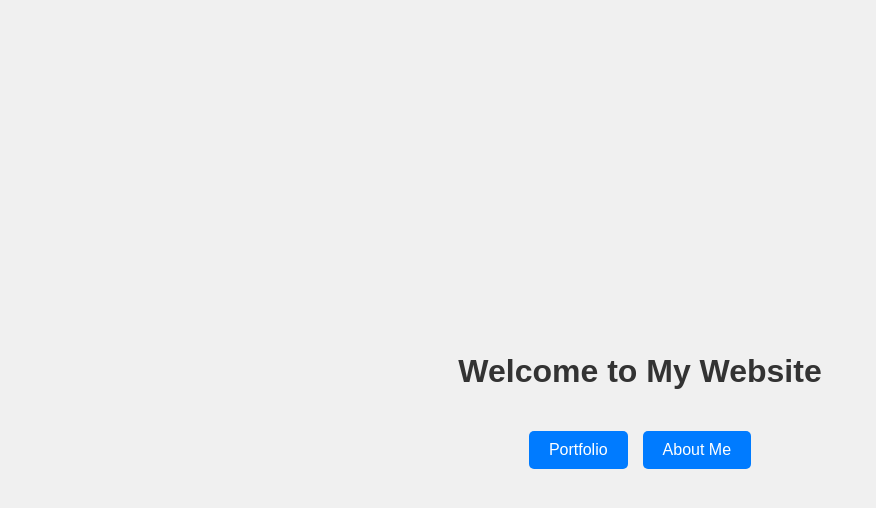
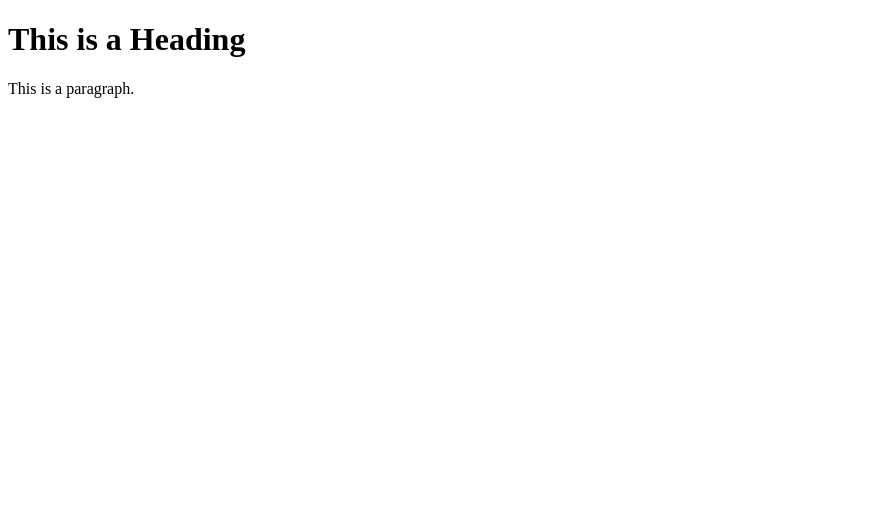
Before and after one commit to taisy03/taisy.github.io, a plain HTML site: page index.html in a window 1280 px wide. Shown: the whole page, without its empty margins (0-876 px from the left). Drawn offline with Linux system fonts and the light colour scheme.

Commit message:
Update index.html

```diff
--- a/index.html
+++ b/index.html
@@ -1,55 +1,12 @@
 <!DOCTYPE html>
-<html lang="en">
+<html>
 <head>
-    <meta charset="UTF-8">
-    <meta name="viewport" content="width=device-width, initial-scale=1.0">
-    <title>My Website</title>
-    <style>
-        body {
-            font-family: Arial, sans-serif;
-            margin: 0;
-            padding: 0;
-            display: flex;
-            flex-direction: column;
-            align-items: center;
-            justify-content: center;
-            height: 100vh;
-            background-color: #f0f0f0;
-        }
-        header {
-            text-align: center;
-            margin-bottom: 20px;
-        }
-        h1 {
-            color: #333;
-        }
-        .button-container {
-            display: flex;
-            gap: 15px;
-        }
-        .button {
-            padding: 10px 20px;
-            text-decoration: none;
-            color: #fff;
-            background-color: #007BFF;
-            border: none;
-            border-radius: 5px;
-            font-size: 16px;
-            cursor: pointer;
-            transition: background-color 0.3s;
-        }
-        .button:hover {
-            background-color: #0056b3;
-        }
-    </style>
+<title>Page Title</title>
 </head>
 <body>
-    <header>
-        <h1>Welcome to My Website</h1>
-    </header>
-    <div class="button-container">
-        <a href="portfolio.html" class="button">Portfolio</a>
-        <a href="about.html" class="button">About Me</a>
-    </div>
+
+<h1>This is a Heading</h1>
+<p>This is a paragraph.</p>
+
 </body>
 </html>
```
